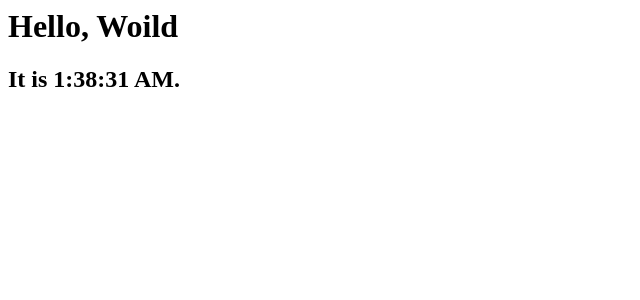
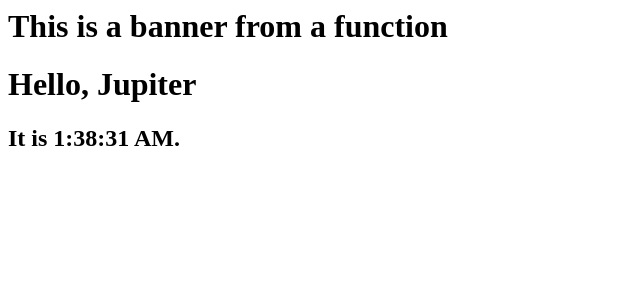
Before and after one commit to AdilKhn/hello-react, a React (Create React App) app: page / in a window 1280 px wide. Shown: the top 300 px of the page, without its empty margins (0-640 px from the left). Built offline with nearby package versions, Linux system fonts and the light colour scheme.

Commit message:
Some Changes To Help/Illustrate understanding

```diff
--- a/src/index.js
+++ b/src/index.js
@@ -1,24 +1,27 @@
 import React from 'react';
 import ReactDOM from 'react-dom';
 
-// function Clock(props) {
-//   return (
-//     <div>
-//       <h1> Hello, world </h1>
-//       <h2> It is {props.date.toLocaleTimeString()} </h2>
-//     </div>
-//   );
-// }
+function Banner(props) {
+  return (
+    <div>
+      <h1> This is a banner from a function </h1>
+      <h2> </h2>
+    </div>
+  );
+}
 
 class Clock extends React.Component {
   constructor(props) {
     super(props);
-    this.state = { date: new Date()};
+    this.state = {
+      date: new Date(),
+      place: props.place || "Home"
+    };
   }
 
   componentDidMount() {
     this.timerID = setInterval(
-      ()=> this.tick(),
+      () => { this.tick();},
       1000
     );
   }
@@ -34,7 +37,7 @@ class Clock extends React.Component {
   render() {
     return (
       <div>
-        <h1> Hello, Woild </h1>
+        <h1> Hello, {this.state.place} </h1>
         <h2> It is {this.state.date.toLocaleTimeString()}. </h2>
       </div>
     );
@@ -42,7 +45,10 @@ class Clock extends React.Component {
 }
 
 ReactDOM.render(
-  <Clock/>,
+  <div>
+    <Banner/>
+    <Clock place="Jupiter"/>
+  </div>,
   document.getElementById('root')
 
 );
```
